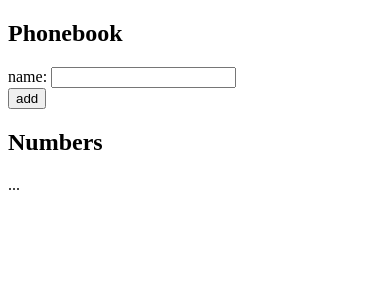
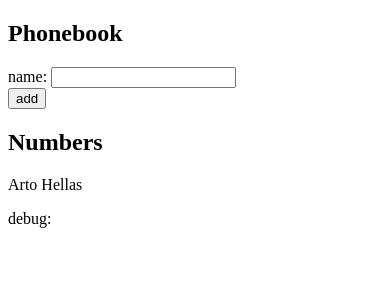
Before and after one commit to atif-hafeez/FullStackOpen, a React (Create React App) app in the folder phonebookapp/: page / in a window 390 px wide. Shown: the top 300 px of the page. Built offline with nearby package versions, Linux system fonts and the light colour scheme.

Commit message:
The phonebook Step1

```diff
--- a/phonebookapp/src/App.js
+++ b/phonebookapp/src/App.js
@@ -6,19 +6,39 @@ const App = () => {
   ])
   const [newName, setNewName] = useState('')
 
+  const handleAdd = (event) => {
+    event.preventDefault()
+    const newPerson = {
+      name: newName
+    }
+    setPersons(persons.concat(newPerson))
+    setNewName('')
+  }
+
+  const handleNameChange = (event) => {
+    console.log(event.target.value)
+    setNewName(event.target.value)
+
+  }
+
   return (
+    <div>
       <div>
         <h2>Phonebook</h2>
         <form>
           <div>
-          name: <input />
+            name: <input value={newName} onChange={handleNameChange} />
           </div>
           <div>
-          <button type="submit">add</button>
+            <button  onClick={handleAdd}>add</button>
           </div>
         </form>
         <h2>Numbers</h2>
-      ...
+        {persons.map(person => <><span key={person.name}>{person.name}</span><br /></>)}
+      </div>
+      <div>
+        <p>debug: {newName}</p>
+      </div>
     </div>
   )
 }
```
Lines whose indentation alone changed are shown as unchanged.
